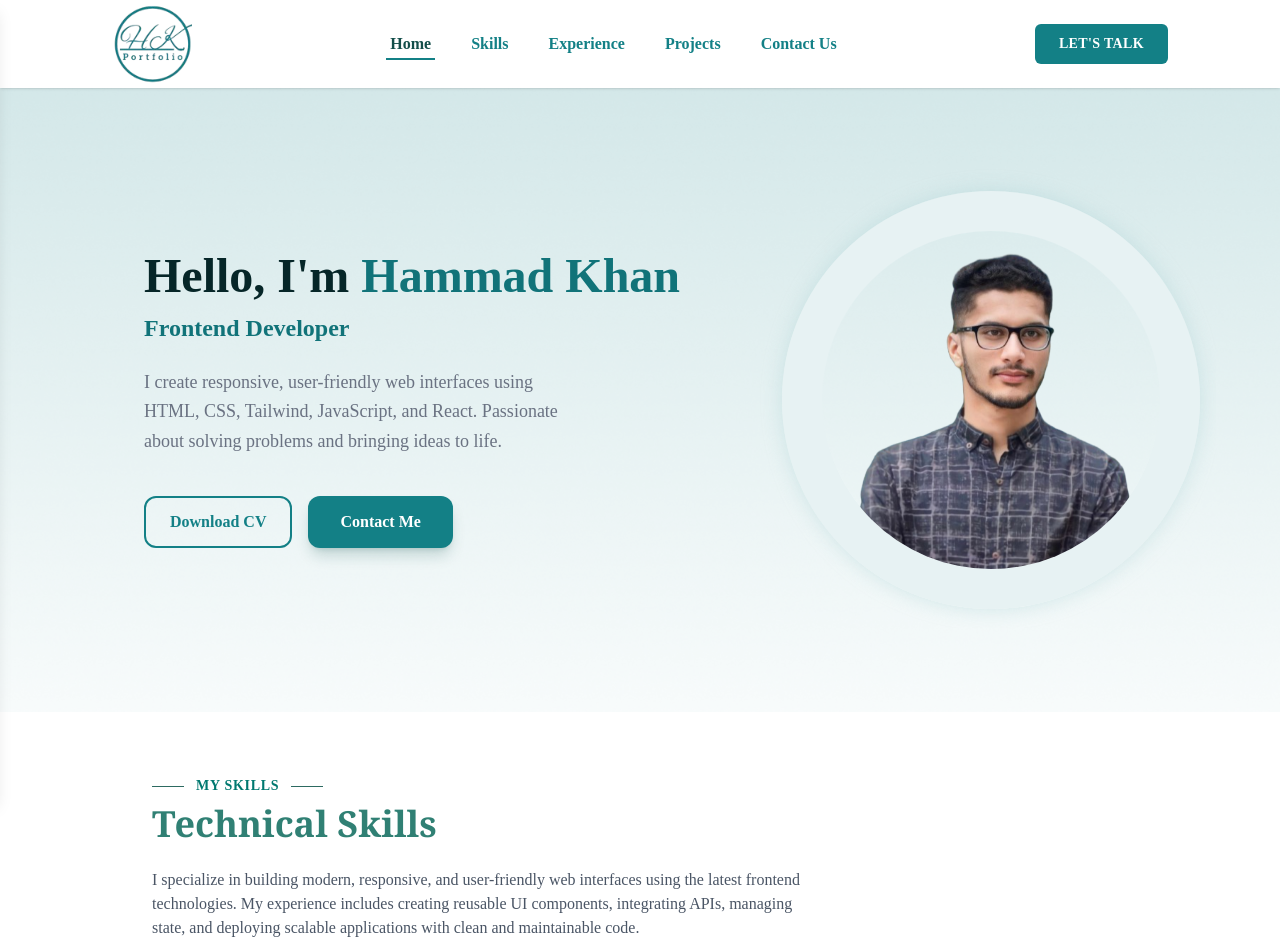
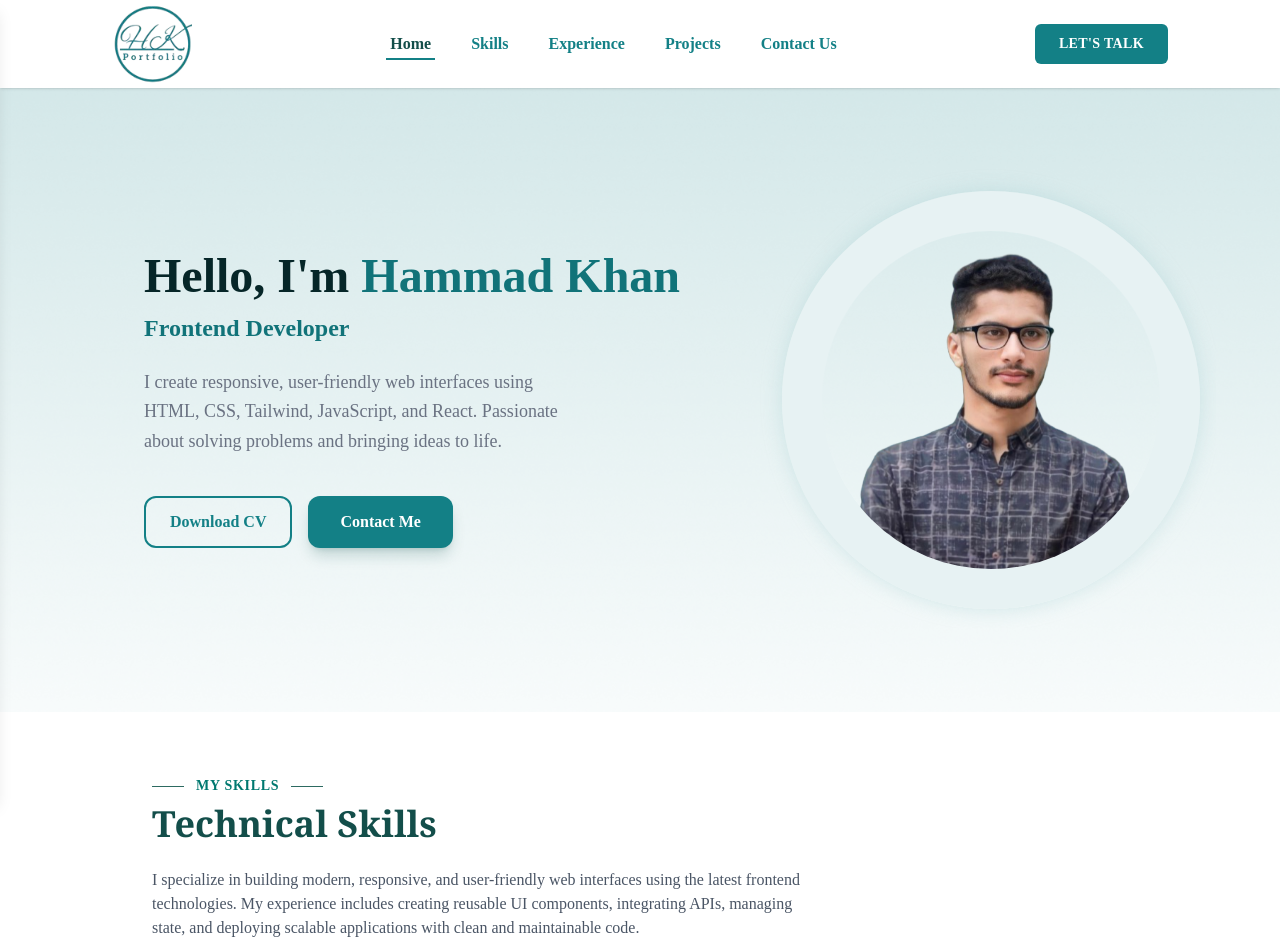
Before and after one commit to Hammad-Khan-025/hkportfolio, a React (Vite) app: page / in a window 1280 px wide. Shown: the top 952 px of the page. Built offline with nearby package versions, Linux system fonts and the light colour scheme; a web font is replaced by a local one.

Commit message:
Changing heading color

```diff
--- a/src/components/ContactUs.jsx
+++ b/src/components/ContactUs.jsx
@@ -45,7 +45,7 @@ const ContactSection = () => {
             <span className="h-px w-6 bg-teal-700"></span>
           </div>
 
-          <h2 className="text-3xl md:text-4xl font-serif font-bold text-[#308074] text-center sm:text-left">
+          <h2 className="text-3xl md:text-4xl font-serif font-bold text-[#134e4a] text-center sm:text-left">
             Get In Touch
           </h2>
         </div>
--- a/src/components/Skills.jsx
+++ b/src/components/Skills.jsx
@@ -20,7 +20,7 @@ export default function SkillsSection() {
           </span>
           <div className="h-[1px] w-8 bg-[#2d6a61]"></div>
         </div>
-        <h2 className="text-3xl sm:text-4xl font-serif font-semibold text-[#308074] text-center sm:text-left mb-10 sm:mb-6">
+        <h2 className="text-3xl sm:text-4xl font-serif font-semibold text-[#134e4a] text-center sm:text-left mb-10 sm:mb-6">
           Technical Skills
         </h2>
         <p className="text-gray-600 max-w-2xl hidden sm:block">
```
